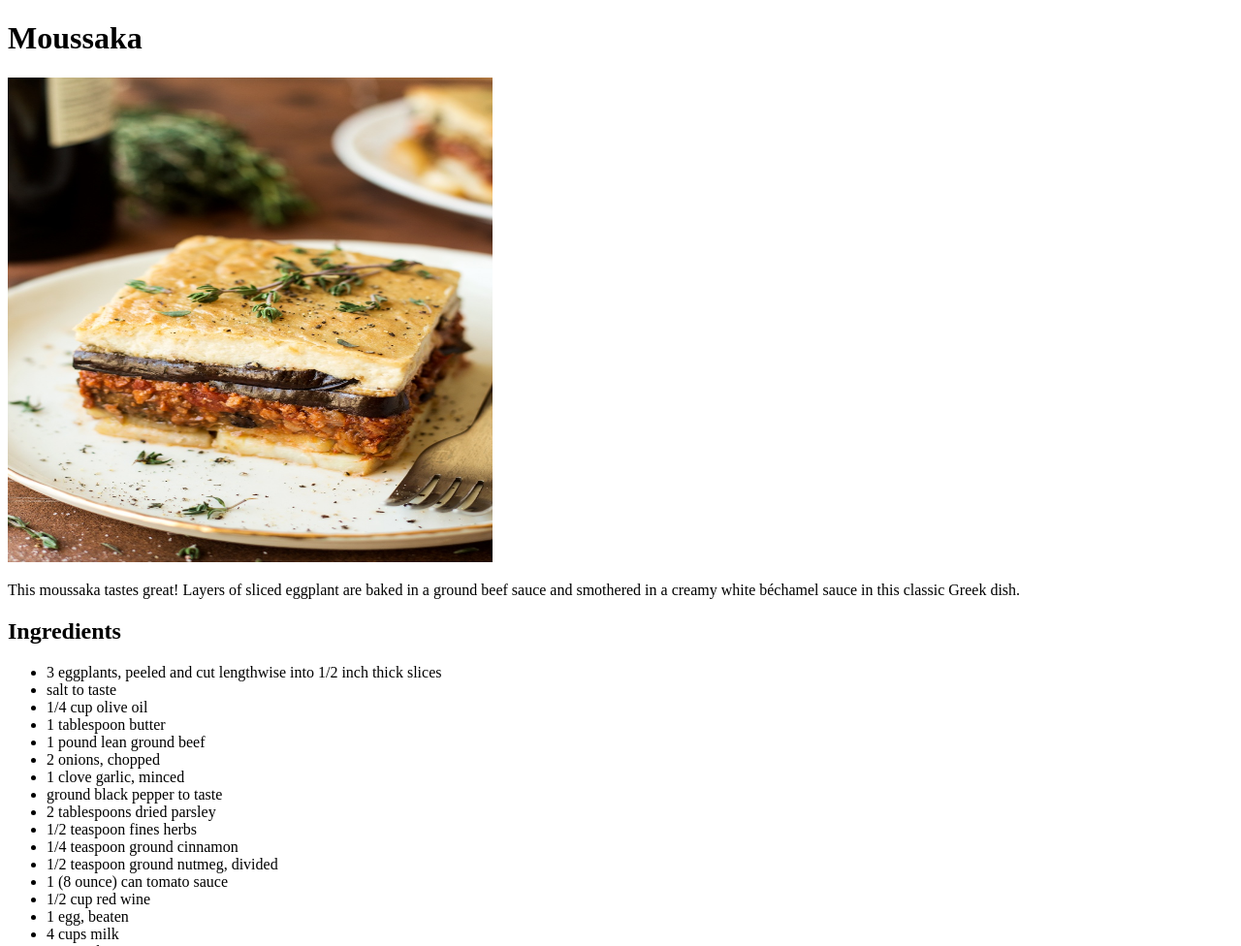
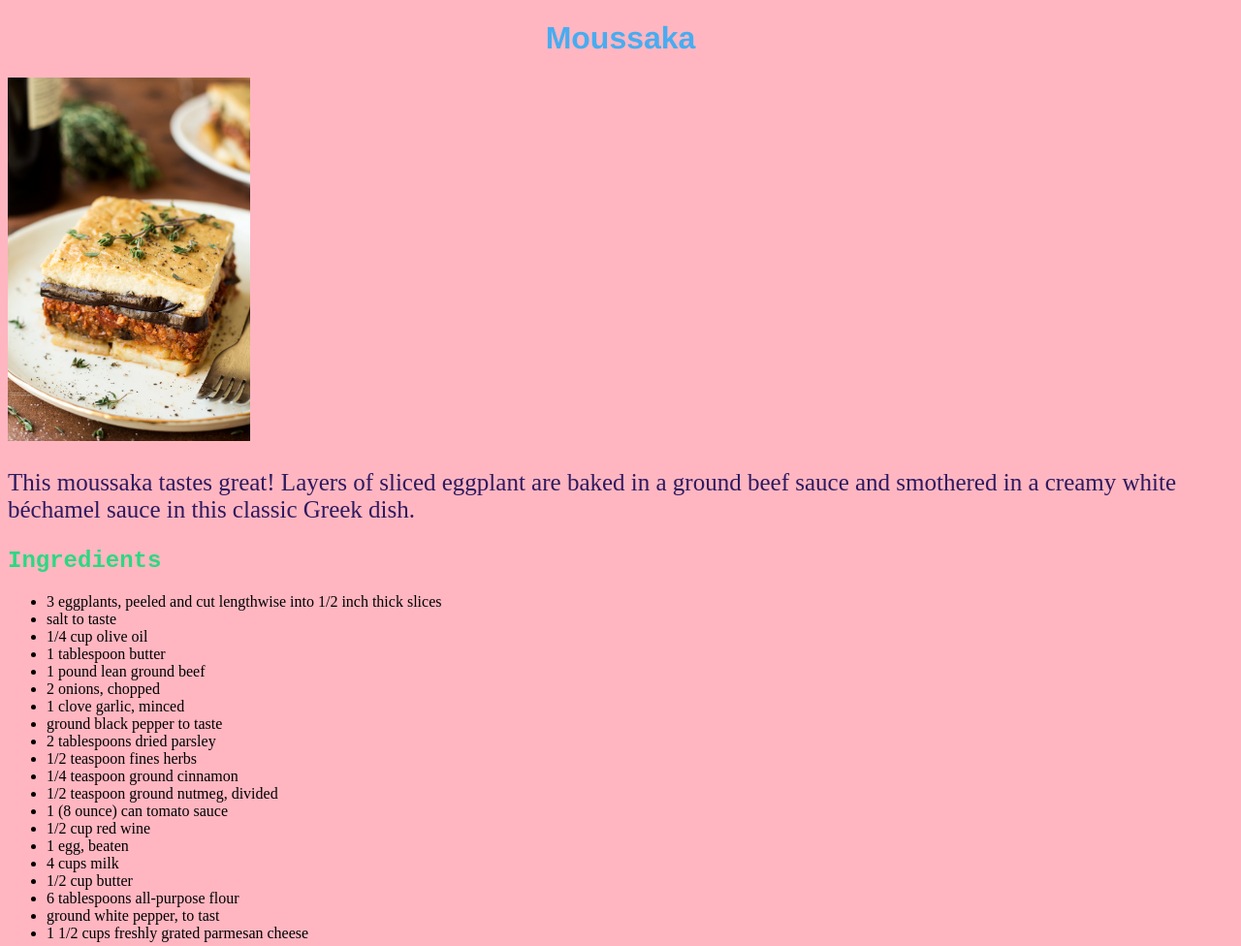
Before and after one commit to Bemnet27/odin-recipes, a plain HTML site: page recipes/moussaka.html in a window 1280 px wide. Shown: the top 976 px of the page at 97% size. Drawn offline with Linux system fonts and the light colour scheme.

Commit message:
added style.css

```diff
--- a/recipes/moussaka.html
+++ b/recipes/moussaka.html
@@ -4,10 +4,11 @@
     <meta charset="UTF-8">
     <meta name="viewport" content="width=device-width, initial-scale=1.0">
     <title>Moussaka</title>
+    <link rel="stylesheet" href="./style.css">
 </head>
 <body>
     <h1>Moussaka</h1>
-    <img src="./vegan-moussaka-800x1200.jpg" alt="Recipe" width="500" height="500">
+    <img src="./vegan-moussaka-800x1200.jpg" alt="Recipe">
     <p>
         This moussaka tastes great! Layers of sliced eggplant are baked in a ground beef sauce and smothered in a creamy white béchamel sauce in this classic Greek dish.
     </p>
--- /dev/null
+++ b/recipes/style.css
@@ -0,0 +1,21 @@
+body{
+    background-color: #ffb6c1;
+}
+p{
+    color: #2F195F;
+    font-family: serif;
+    font-size: 25px;
+}
+h1{
+    color: #48ACF0;
+    font-family: 'Franklin Gothic Medium', 'Arial Narrow', Arial, sans-serif;
+    text-align: center;
+}
+img{
+    width: 250px;
+    height: auto;
+}
+h2{
+    color: #2DD881;
+    font-family: 'Courier New', Courier, monospace;
+}
```
